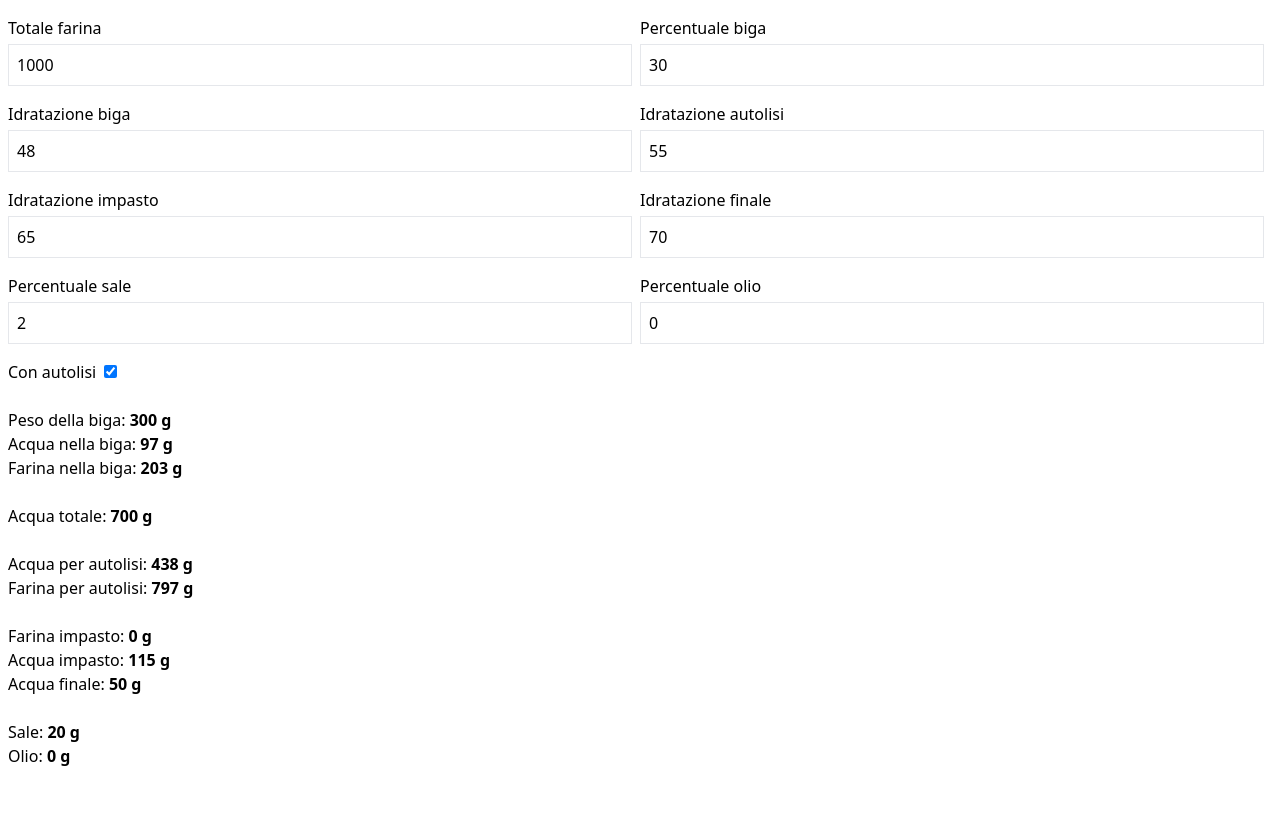
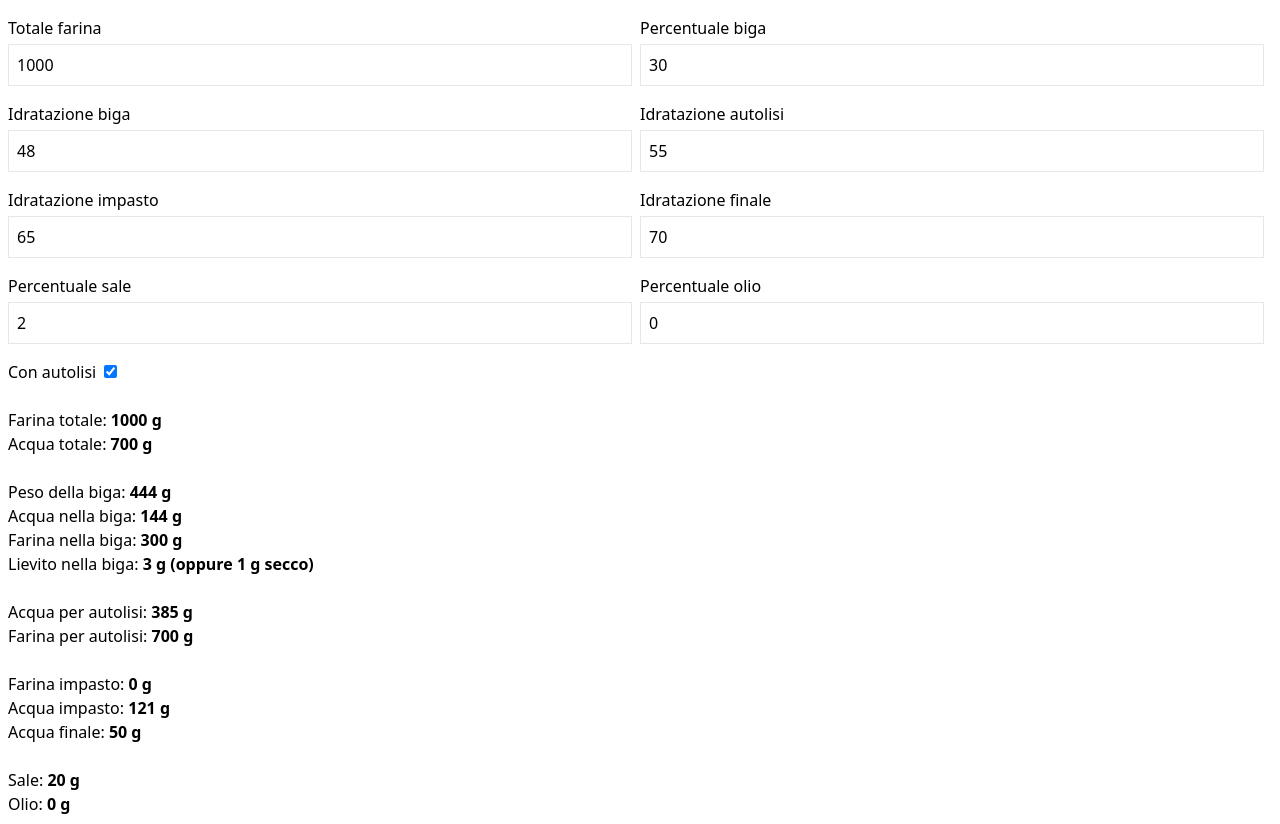
Before and after one commit to simentesempre/biga, a React (Create React App) app: page / in a window 1280 px wide. Before the commit the page ends 800 px from the top, so only its background shows below. Built offline with nearby package versions, Linux system fonts and the light colour scheme.

Commit message:
Refactors to take flour out of biga

```diff
--- a/src/components/Biga.js
+++ b/src/components/Biga.js
@@ -17,6 +17,8 @@ const Biga = () => {
         pesoDellaBiga: null,
         farinaNellaBiga: null,
         acquaNellaBiga: null,
+        lievitoNellaBiga: null,
+        lievitoSeccoNellaBiga: null,
         acquaTotale: null,
         acquaPerAutolisi: null,
         farinaPerAutolisi: null,
@@ -40,11 +42,18 @@ const Biga = () => {
             conAutolisi,
         } = input
 
-        let pesoDellaBiga = Math.round((totaleFarina / 100) * percentualeBiga)
-        let farinaNellaBiga = Math.round(
-            pesoDellaBiga / (idratazioneBiga / 100 + 1)
+        let farinaNellaBiga = Math.round((totaleFarina / 100) * percentualeBiga)
+
+        let acquaNellaBiga = Math.round(
+            (farinaNellaBiga / 100) * idratazioneBiga
         )
-        let acquaNellaBiga = Math.round(pesoDellaBiga - farinaNellaBiga)
+
+        let lievitoNellaBiga = Math.round(farinaNellaBiga / 100)
+
+        let lievitoSeccoNellaBiga = Math.round(lievitoNellaBiga / 3)
+
+        let pesoDellaBiga = Math.round(farinaNellaBiga + acquaNellaBiga)
+
         let acquaTotale = Math.round((totaleFarina / 100) * idratazoneFinale)
         let farinaPerAutolisi = conAutolisi
             ? Math.round(totaleFarina - farinaNellaBiga)
@@ -71,6 +80,8 @@ const Biga = () => {
             pesoDellaBiga,
             acquaNellaBiga,
             farinaNellaBiga,
+            lievitoNellaBiga,
+            lievitoSeccoNellaBiga,
             acquaTotale,
             acquaPerAutolisi,
             farinaPerAutolisi,
@@ -105,8 +116,8 @@ const Biga = () => {
         calcola()
     }, [input, calcola])
 
-    useEffect(()=>{
-        process.env !== 'production' && console.log({output})
+    useEffect(() => {
+        process.env !== 'production' && console.log({ output })
     }, [output])
 
     return (
@@ -137,6 +148,7 @@ const Biga = () => {
                     max={100}
                 />
                 <Element
+                    disabled={!input.conAutolisi}
                     nome="idratazioneAutolisi"
                     label="Idratazione autolisi"
                     value={input.idratazioneAutolisi}
@@ -194,6 +206,13 @@ const Biga = () => {
             </div>
             <div className="p-2">
                 <p>
+                    Farina totale: <strong>{input.totaleFarina} g</strong>
+                </p>
+                <p>
+                    Acqua totale: <strong>{output.acquaTotale} g</strong>
+                </p>
+                <p>&nbsp;</p>
+                <p>
                     Peso della biga: <strong>{output.pesoDellaBiga} g</strong>
                 </p>
                 <p>
@@ -203,9 +222,12 @@ const Biga = () => {
                     Farina nella biga:{' '}
                     <strong>{output.farinaNellaBiga} g</strong>
                 </p>
-                <p>&nbsp;</p>
                 <p>
-                    Acqua totale: <strong>{output.acquaTotale} g</strong>
+                    Lievito nella biga:{' '}
+                    <strong>
+                        {output.lievitoNellaBiga} g (oppure{' '}
+                        {output.lievitoSeccoNellaBiga} g secco)
+                    </strong>
                 </p>
                 <p>&nbsp;</p>
                 <p>
@@ -238,11 +260,21 @@ const Biga = () => {
     )
 }
 
-const Element = ({ nome, label, value, handle, min, max, step = 1 }) => {
+const Element = ({
+    nome,
+    label,
+    value,
+    handle,
+    min,
+    max,
+    step = 1,
+    disabled = false,
+}) => {
     return (
         <div className="flex flex-col my-2 w-6/12 pr-2">
             <label className="w-full mb-1">{label}</label>
             <input
+                disabled={disabled}
                 className="w-full p-2 border"
                 type="number"
                 name={nome}
```
Also changed, not shown: src/assets/main.css, 1 other file (tests, documents, lock files or other folders).
